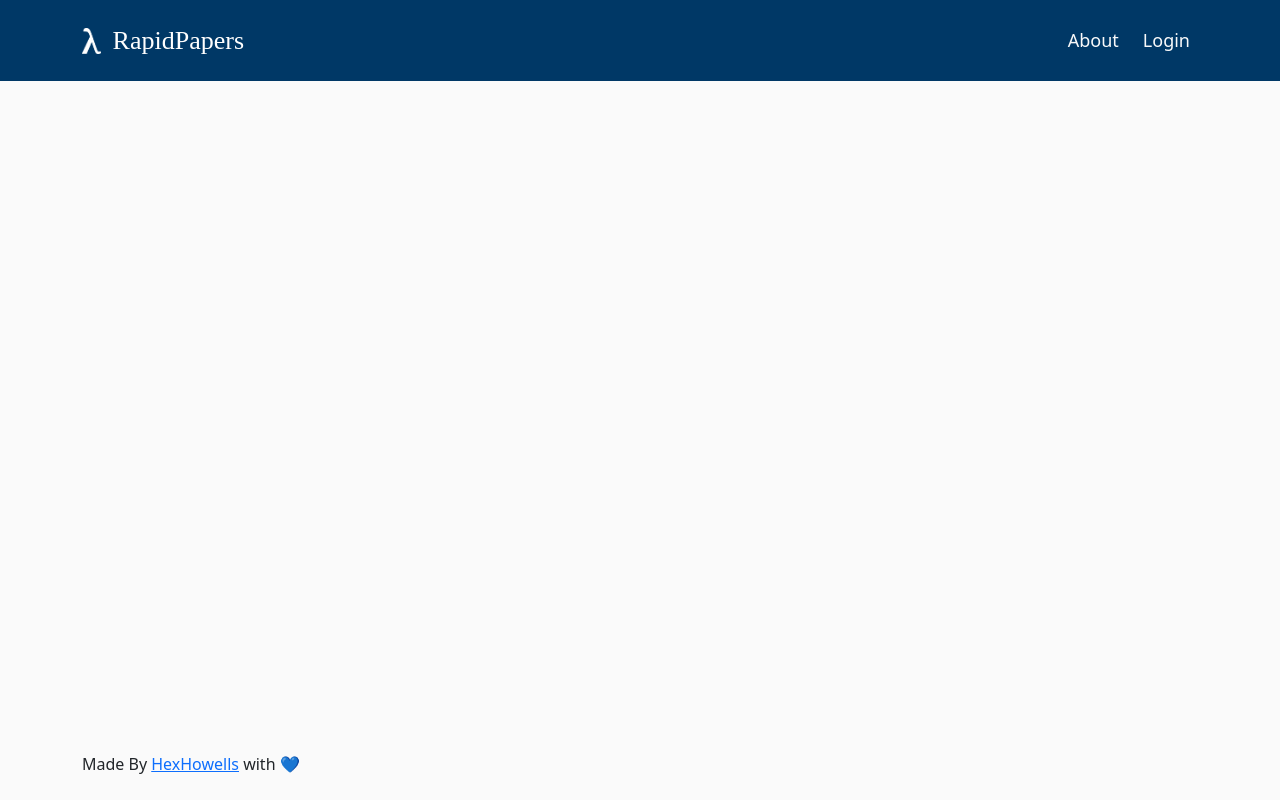
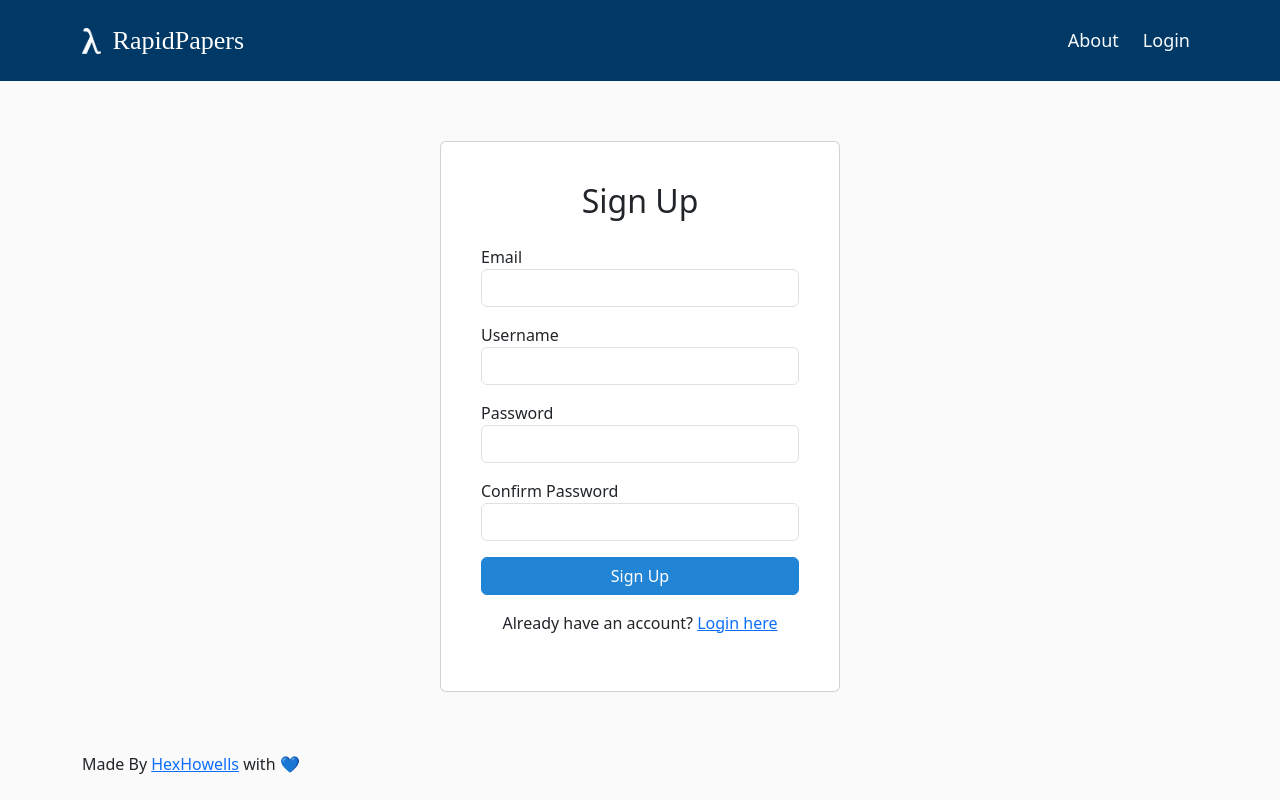
Before and after one commit to hexhowells/RapidPapers, a React (Create React App) app: page /signup in a window 1280 px wide. Built offline with nearby package versions, Linux system fonts and the light colour scheme; no server answers; a web font is replaced by a local one.

Commit message:
add signup page

```diff
--- a/src/App.js
+++ b/src/App.js
@@ -6,6 +6,7 @@ import Account from "./pages/Account";
 import Paper from "./pages/Paper";
 import Similar from "./pages/Similar";
 import Login from "./pages/Login";
+import Signup from "./pages/Signup";
 import Library from "./pages/Library";
 import Recommended from "./pages/Recommended";
 
@@ -26,6 +27,7 @@ function App() {
       <Route path="/paper/:id" element={<Paper/>}></Route>
       <Route path="/similar/:id" element={<Similar/>}></Route>
       <Route path="/login" element={<Login/>}></Route>
+      <Route path="/signup" element={<Signup/>}></Route>
       <Route path="/library" element={<Library/>}></Route>
       <Route path="/recommended" element={<Recommended/>}></Route>
     </Routes>
--- /dev/null
+++ b/src/pages/Signup.js
@@ -0,0 +1,102 @@
+import React from 'react';
+
+class SignupScreen extends React.Component {
+    state = {
+        email: '',
+        username: '',
+        password: '',
+        confirmPassword: '',
+        passwordMismatch: false
+    };
+
+    handleInputChange = (e) => {
+        const { name, value } = e.target;
+
+        this.setState({ [name]: value }, () => {
+            if (name === 'password' || name === 'confirmPassword') {
+                const passwordMismatch = this.state.password !== this.state.confirmPassword;
+                this.setState({ passwordMismatch });
+            }
+        });
+    };
+
+
+    handleSubmit = (e) => {
+        e.preventDefault();
+        if (this.state.password !== this.state.confirmPassword) {
+            this.setState({ passwordMismatch: true });
+            return;
+        }
+        // Handle signup logic here
+        console.log('Email:', this.state.email, 'Username:', this.state.username, 'Password:', this.state.password);
+    };
+
+    render() {
+        return (
+            <div className="container d-flex justify-content-center align-items-center" style={{ height: '100vh' }}>
+                <div className="card p-4" style={{ width: '400px' }}>
+                    <div className="card-body">
+                        <h2 className="card-title text-center mb-4">Sign Up</h2>
+                        <form onSubmit={this.handleSubmit}>
+                            <div className="form-group mb-3">
+                                <label htmlFor="email">Email</label>
+                                <input
+                                    type="email"
+                                    className="form-control"
+                                    id="email"
+                                    name="email"
+                                    value={this.state.email}
+                                    onChange={this.handleInputChange}
+                                    required
+                                />
+                            </div>
+                            <div className="form-group mb-3">
+                                <label htmlFor="username">Username</label>
+                                <input
+                                    type="text"
+                                    className="form-control"
+                                    id="username"
+                                    name="username"
+                                    value={this.state.username}
+                                    onChange={this.handleInputChange}
+                                    required
+                                />
+                            </div>
+                            <div className="form-group mb-3">
+                                <label htmlFor="password">Password</label>
+                                <input
+                                    type="password"
+                                    className="form-control"
+                                    id="password"
+                                    name="password"
+                                    value={this.state.password}
+                                    onChange={this.handleInputChange}
+                                    required
+                                />
+                            </div>
+                            <div className="form-group mb-3">
+                                <label htmlFor="confirmPassword">Confirm Password</label>
+                                <input
+                                    type="password"
+                                    className={`form-control ${this.state.passwordMismatch ? 'is-invalid' : ''}`}
+                                    id="confirmPassword"
+                                    name="confirmPassword"
+                                    value={this.state.confirmPassword}
+                                    onChange={this.handleInputChange}
+                                    required
+                                />
+                                {this.state.passwordMismatch && <div className="invalid-feedback">Passwords do not match.</div>}
+                            </div>
+                            <button type="submit" className="btn btn-primary w-100">Sign Up</button>
+                        </form>
+                        <p className="mt-3 text-center">
+                            Already have an account? <a href="/login">Login here</a>
+                        </p>
+                    </div>
+                </div>
+            </div>
+        );
+    }
+}
+
+export default SignupScreen;
```
